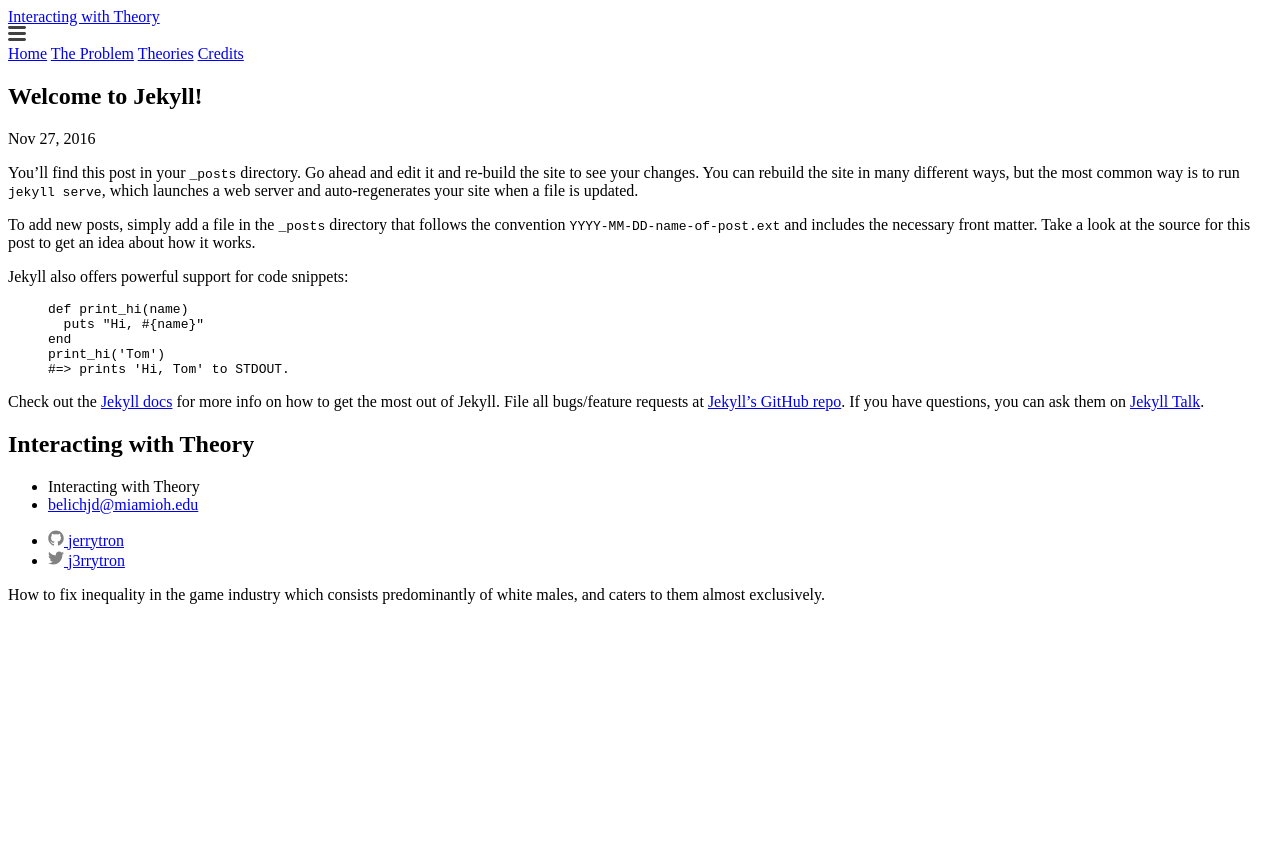
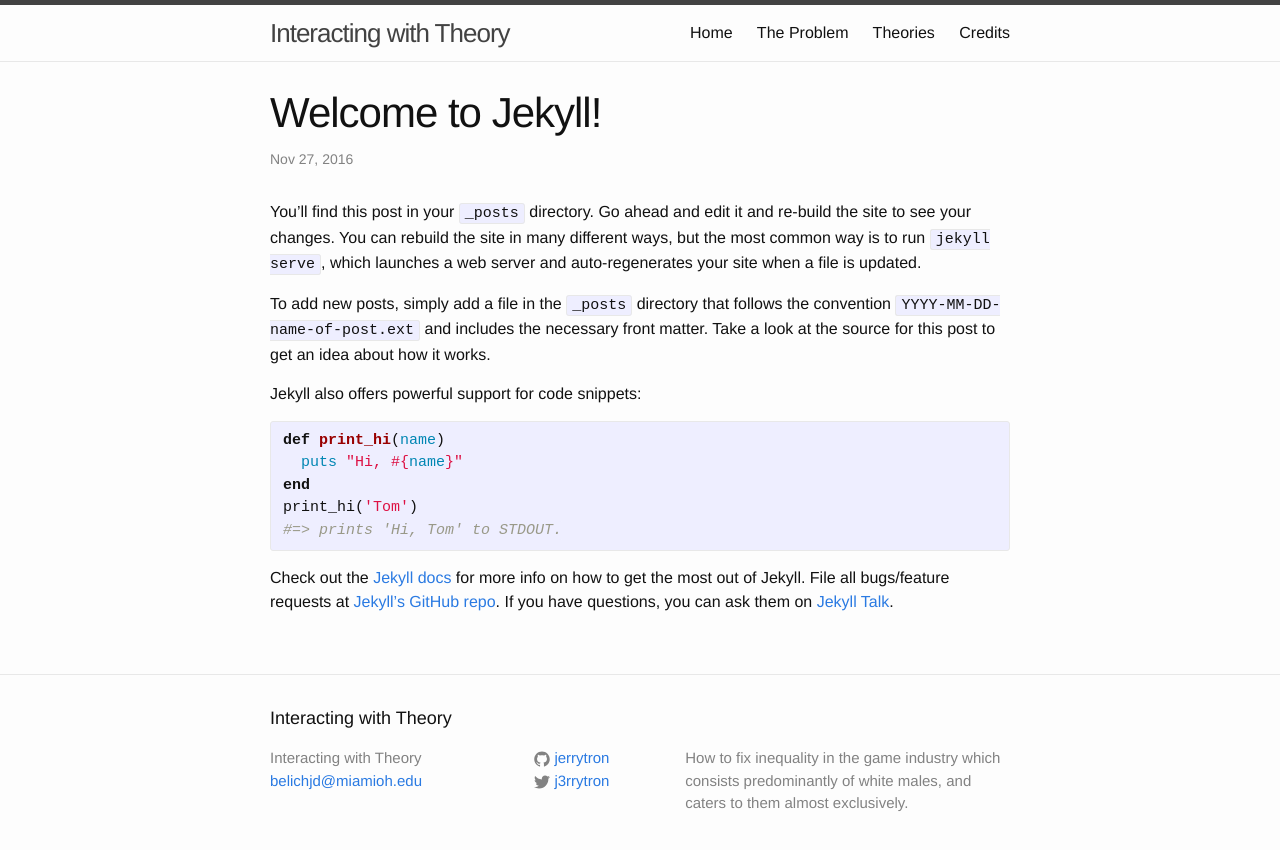
Before and after one commit to jerrytron/interacting-with-theory, a Jekyll site: the page built from _posts/2016-11-27-welcome-to-jekyll.markdown, in a window 1280 px wide. Shown: the top 850 px of the page. Built offline with Jekyll 4.4.1, drawn with Linux system fonts in a browser that asks for light colours.

Commit message:
Disconnecting from the theme.

```diff
--- a/_config.yml
+++ b/_config.yml
@@ -25,13 +25,16 @@ github_username:  jerrytron
 
 # Build settings
 markdown: kramdown
-theme: minima
+theme: #minima
 gems:
   - jekyll-feed
 exclude:
   - Gemfile
   - Gemfile.lock
 
+sass:
+  style: expanded
+
 collections:
   theories:
     output: true
--- a/_includes/head.html
+++ b/_includes/head.html
@@ -6,7 +6,7 @@
   <title>{% if page.title %}{{ page.title | escape }}{% else %}{{ site.title | escape }}{% endif %}</title>
   <meta name="description" content="{{ page.excerpt | default: site.description | strip_html | normalize_whitespace | truncate: 160 | escape }}">
 
-  <link rel="stylesheet" href="{{ "/assets/main.css" | relative_url }}">
+  <link rel="stylesheet" href="{{ "/css/main.css" | relative_url }}">
   <link rel="canonical" href="{{ page.url | replace:'index.html','' | absolute_url }}">
   <link rel="alternate" type="application/rss+xml" title="{{ site.title | escape }}" href="{{ "/feed.xml" | relative_url }}">
 
--- /dev/null
+++ b/_sass/minima.scss
@@ -0,0 +1,43 @@
+// Define defaults for each variable.
+
+$base-font-family: "Helvetica Neue", Helvetica, Arial, sans-serif !default;
+$base-font-size:   16px !default;
+$base-font-weight: 400 !default;
+$small-font-size:  $base-font-size * 0.875 !default;
+$base-line-height: 1.5 !default;
+
+$spacing-unit:     30px !default;
+
+$text-color:       #111 !default;
+$background-color: #fdfdfd !default;
+$brand-color:      #2a7ae2 !default;
+
+$grey-color:       #828282 !default;
+$grey-color-light: lighten($grey-color, 40%) !default;
+$grey-color-dark:  darken($grey-color, 25%) !default;
+
+// Width of the content area
+$content-width:    800px !default;
+
+$on-palm:          600px !default;
+$on-laptop:        800px !default;
+
+// Use media queries like this:
+// @include media-query($on-palm) {
+//   .wrapper {
+//     padding-right: $spacing-unit / 2;
+//     padding-left: $spacing-unit / 2;
+//   }
+// }
+@mixin media-query($device) {
+  @media screen and (max-width: $device) {
+    @content;
+  }
+}
+
+// Import partials.
+@import
+  "minima/base",
+  "minima/layout",
+  "minima/syntax-highlighting"
+;
--- /dev/null
+++ b/_sass/minima/_base.scss
@@ -0,0 +1,198 @@
+/**
+ * Reset some basic elements
+ */
+body, h1, h2, h3, h4, h5, h6,
+p, blockquote, pre, hr,
+dl, dd, ol, ul, figure {
+  margin: 0;
+  padding: 0;
+}
+
+
+
+/**
+ * Basic styling
+ */
+body {
+  font: $base-font-weight #{$base-font-size}/#{$base-line-height} $base-font-family;
+  color: $text-color;
+  background-color: $background-color;
+  -webkit-text-size-adjust: 100%;
+  -webkit-font-feature-settings: "kern" 1;
+     -moz-font-feature-settings: "kern" 1;
+       -o-font-feature-settings: "kern" 1;
+          font-feature-settings: "kern" 1;
+  font-kerning: normal;
+}
+
+
+
+/**
+ * Set `margin-bottom` to maintain vertical rhythm
+ */
+h1, h2, h3, h4, h5, h6,
+p, blockquote, pre,
+ul, ol, dl, figure,
+%vertical-rhythm {
+  margin-bottom: $spacing-unit / 2;
+}
+
+
+
+/**
+ * Images
+ */
+img {
+  max-width: 100%;
+  vertical-align: middle;
+}
+
+
+
+/**
+ * Figures
+ */
+figure > img {
+  display: block;
+}
+
+figcaption {
+  font-size: $small-font-size;
+}
+
+
+
+/**
+ * Lists
+ */
+ul, ol {
+  margin-left: $spacing-unit;
+}
+
+li {
+  > ul,
+  > ol {
+    margin-bottom: 0;
+  }
+}
+
+
+
+/**
+ * Headings
+ */
+h1, h2, h3, h4, h5, h6 {
+  font-weight: $base-font-weight;
+}
+
+
+
+/**
+ * Links
+ */
+a {
+  color: $brand-color;
+  text-decoration: none;
+
+  &:visited {
+    color: darken($brand-color, 15%);
+  }
+
+  &:hover {
+    color: $text-color;
+    text-decoration: underline;
+  }
+}
+
+
+
+/**
+ * Blockquotes
+ */
+blockquote {
+  color: $grey-color;
+  border-left: 4px solid $grey-color-light;
+  padding-left: $spacing-unit / 2;
+  font-size: 18px;
+  letter-spacing: -1px;
+  font-style: italic;
+
+  > :last-child {
+    margin-bottom: 0;
+  }
+}
+
+
+
+/**
+ * Code formatting
+ */
+pre,
+code {
+  font-size: 15px;
+  border: 1px solid $grey-color-light;
+  border-radius: 3px;
+  background-color: #eef;
+}
+
+code {
+  padding: 1px 5px;
+}
+
+pre {
+  padding: 8px 12px;
+  overflow-x: auto;
+
+  > code {
+    border: 0;
+    padding-right: 0;
+    padding-left: 0;
+  }
+}
+
+
+
+/**
+ * Wrapper
+ */
+.wrapper {
+  max-width: -webkit-calc(#{$content-width} - (#{$spacing-unit} * 2));
+  max-width:         calc(#{$content-width} - (#{$spacing-unit} * 2));
+  margin-right: auto;
+  margin-left: auto;
+  padding-right: $spacing-unit;
+  padding-left: $spacing-unit;
+  @extend %clearfix;
+
+  @include media-query($on-laptop) {
+    max-width: -webkit-calc(#{$content-width} - (#{$spacing-unit}));
+    max-width:         calc(#{$content-width} - (#{$spacing-unit}));
+    padding-right: $spacing-unit / 2;
+    padding-left: $spacing-unit / 2;
+  }
+}
+
+
+
+/**
+ * Clearfix
+ */
+%clearfix:after {
+  content: "";
+  display: table;
+  clear: both;
+}
+
+
+
+/**
+ * Icons
+ */
+.icon > svg {
+  display: inline-block;
+  vertical-align: middle;
+
+  path {
+    fill: $grey-color;
+  }
+}
--- /dev/null
+++ b/_sass/minima/_layout.scss
@@ -0,0 +1,237 @@
+/**
+ * Site header
+ */
+.site-header {
+  border-top: 5px solid $grey-color-dark;
+  border-bottom: 1px solid $grey-color-light;
+  min-height: 56px;
+
+  // Positioning context for the mobile navigation icon
+  position: relative;
+}
+
+.site-title {
+  font-size: 26px;
+  font-weight: 300;
+  line-height: 56px;
+  letter-spacing: -1px;
+  margin-bottom: 0;
+  float: left;
+
+  &,
+  &:visited {
+    color: $grey-color-dark;
+  }
+}
+
+.site-nav {
+  float: right;
+  line-height: 56px;
+
+  .menu-icon {
+    display: none;
+  }
+
+  .page-link {
+    color: $text-color;
+    line-height: $base-line-height;
+
+    // Gaps between nav items, but not on the last one
+    &:not(:last-child) {
+      margin-right: 20px;
+    }
+  }
+
+  @include media-query($on-palm) {
+    position: absolute;
+    top: 9px;
+    right: $spacing-unit / 2;
+    background-color: $background-color;
+    border: 1px solid $grey-color-light;
+    border-radius: 5px;
+    text-align: right;
+
+    .menu-icon {
+      display: block;
+      float: right;
+      width: 36px;
+      height: 26px;
+      line-height: 0;
+      padding-top: 10px;
+      text-align: center;
+
+      > svg path {
+        fill: $grey-color-dark;
+      }
+    }
+
+    .trigger {
+      clear: both;
+      display: none;
+    }
+
+    &:hover .trigger {
+      display: block;
+      padding-bottom: 5px;
+    }
+
+    .page-link {
+      display: block;
+      padding: 5px 10px;
+
+      &:not(:last-child) {
+        margin-right: 0;
+      }
+      margin-left: 20px;
+    }
+  }
+}
+
+
+
+/**
+ * Site footer
+ */
+.site-footer {
+  border-top: 1px solid $grey-color-light;
+  padding: $spacing-unit 0;
+}
+
+.footer-heading {
+  font-size: 18px;
+  margin-bottom: $spacing-unit / 2;
+}
+
+.contact-list,
+.social-media-list {
+  list-style: none;
+  margin-left: 0;
+}
+
+.footer-col-wrapper {
+  font-size: 15px;
+  color: $grey-color;
+  margin-left: -$spacing-unit / 2;
+  @extend %clearfix;
+}
+
+.footer-col {
+  float: left;
+  margin-bottom: $spacing-unit / 2;
+  padding-left: $spacing-unit / 2;
+}
+
+.footer-col-1 {
+  width: -webkit-calc(35% - (#{$spacing-unit} / 2));
+  width:         calc(35% - (#{$spacing-unit} / 2));
+}
+
+.footer-col-2 {
+  width: -webkit-calc(20% - (#{$spacing-unit} / 2));
+  width:         calc(20% - (#{$spacing-unit} / 2));
+}
+
+.footer-col-3 {
+  width: -webkit-calc(45% - (#{$spacing-unit} / 2));
+  width:         calc(45% - (#{$spacing-unit} / 2));
+}
+
+@include media-query($on-laptop) {
+  .footer-col-1,
+  .footer-col-2 {
+    width: -webkit-calc(50% - (#{$spacing-unit} / 2));
+    width:         calc(50% - (#{$spacing-unit} / 2));
+  }
+
+  .footer-col-3 {
+    width: -webkit-calc(100% - (#{$spacing-unit} / 2));
+    width:         calc(100% - (#{$spacing-unit} / 2));
+  }
+}
+
+@include media-query($on-palm) {
+  .footer-col {
+    float: none;
+    width: -webkit-calc(100% - (#{$spacing-unit} / 2));
+    width:         calc(100% - (#{$spacing-unit} / 2));
+  }
+}
+
+
+
+/**
+ * Page content
+ */
+.page-content {
+  padding: $spacing-unit 0;
+}
+
+.page-heading {
+  font-size: 20px;
+}
+
+.post-list {
+  margin-left: 0;
+  list-style: none;
+
+  > li {
+    margin-bottom: $spacing-unit;
+  }
+}
+
+.post-meta {
+  font-size: $small-font-size;
+  color: $grey-color;
+}
+
+.post-link {
+  display: block;
+  font-size: 24px;
+}
+
+
+
+/**
+ * Posts
+ */
+.post-header {
+  margin-bottom: $spacing-unit;
+}
+
+.post-title {
+  font-size: 42px;
+  letter-spacing: -1px;
+  line-height: 1;
+
+  @include media-query($on-laptop) {
+    font-size: 36px;
+  }
+}
+
+.post-content {
+  margin-bottom: $spacing-unit;
+
+  h2 {
+    font-size: 32px;
+
+    @include media-query($on-laptop) {
+      font-size: 28px;
+    }
+  }
+
+  h3 {
+    font-size: 26px;
+
+    @include media-query($on-laptop) {
+      font-size: 22px;
+    }
+  }
+
+  h4 {
+    font-size: 20px;
+
+    @include media-query($on-laptop) {
+      font-size: 18px;
+    }
+  }
+}
--- /dev/null
+++ b/_sass/minima/_syntax-highlighting.scss
@@ -0,0 +1,71 @@
+/**
+ * Syntax highlighting styles
+ */
+.highlight {
+  background: #fff;
+  @extend %vertical-rhythm;
+
+  .highlighter-rouge & {
+    background: #eef;
+  }
+
+  .c     { color: #998; font-style: italic } // Comment
+  .err   { color: #a61717; background-color: #e3d2d2 } // Error
+  .k     { font-weight: bold } // Keyword
+  .o     { font-weight: bold } // Operator
+  .cm    { color: #998; font-style: italic } // Comment.Multiline
+  .cp    { color: #999; font-weight: bold } // Comment.Preproc
+  .c1    { color: #998; font-style: italic } // Comment.Single
+  .cs    { color: #999; font-weight: bold; font-style: italic } // Comment.Special
+  .gd    { color: #000; background-color: #fdd } // Generic.Deleted
+  .gd .x { color: #000; background-color: #faa } // Generic.Deleted.Specific
+  .ge    { font-style: italic } // Generic.Emph
+  .gr    { color: #a00 } // Generic.Error
+  .gh    { color: #999 } // Generic.Heading
+  .gi    { color: #000; background-color: #dfd } // Generic.Inserted
+  .gi .x { color: #000; background-color: #afa } // Generic.Inserted.Specific
+  .go    { color: #888 } // Generic.Output
+  .gp    { color: #555 } // Generic.Prompt
+  .gs    { font-weight: bold } // Generic.Strong
+  .gu    { color: #aaa } // Generic.Subheading
+  .gt    { color: #a00 } // Generic.Traceback
+  .kc    { font-weight: bold } // Keyword.Constant
+  .kd    { font-weight: bold } // Keyword.Declaration
+  .kp    { font-weight: bold } // Keyword.Pseudo
+  .kr    { font-weight: bold } // Keyword.Reserved
+  .kt    { color: #458; font-weight: bold } // Keyword.Type
+  .m     { color: #099 } // Literal.Number
+  .s     { color: #d14 } // Literal.String
+  .na    { color: #008080 } // Name.Attribute
+  .nb    { color: #0086B3 } // Name.Builtin
+  .nc    { color: #458; font-weight: bold } // Name.Class
+  .no    { color: #008080 } // Name.Constant
+  .ni    { color: #800080 } // Name.Entity
+  .ne    { color: #900; font-weight: bold } // Name.Exception
+  .nf    { color: #900; font-weight: bold } // Name.Function
+  .nn    { color: #555 } // Name.Namespace
+  .nt    { color: #000080 } // Name.Tag
+  .nv    { color: #008080 } // Name.Variable
+  .ow    { font-weight: bold } // Operator.Word
+  .w     { color: #bbb } // Text.Whitespace
+  .mf    { color: #099 } // Literal.Number.Float
+  .mh    { color: #099 } // Literal.Number.Hex
+  .mi    { color: #099 } // Literal.Number.Integer
+  .mo    { color: #099 } // Literal.Number.Oct
+  .sb    { color: #d14 } // Literal.String.Backtick
+  .sc    { color: #d14 } // Literal.String.Char
+  .sd    { color: #d14 } // Literal.String.Doc
+  .s2    { color: #d14 } // Literal.String.Double
+  .se    { color: #d14 } // Literal.String.Escape
+  .sh    { color: #d14 } // Literal.String.Heredoc
+  .si    { color: #d14 } // Literal.String.Interpol
+  .sx    { color: #d14 } // Literal.String.Other
+  .sr    { color: #009926 } // Literal.String.Regex
+  .s1    { color: #d14 } // Literal.String.Single
+  .ss    { color: #990073 } // Literal.String.Symbol
+  .bp    { color: #999 } // Name.Builtin.Pseudo
+  .vc    { color: #008080 } // Name.Variable.Class
+  .vg    { color: #008080 } // Name.Variable.Global
+  .vi    { color: #008080 } // Name.Variable.Instance
+  .il    { color: #099 } // Literal.Number.Integer.Long
+}
--- /dev/null
+++ b/css/main.scss
@@ -0,0 +1,6 @@
+---
+# This is the Front Matter block
+---
+
+// Importing Sass/SCSS partials
+@import "minima"
```
